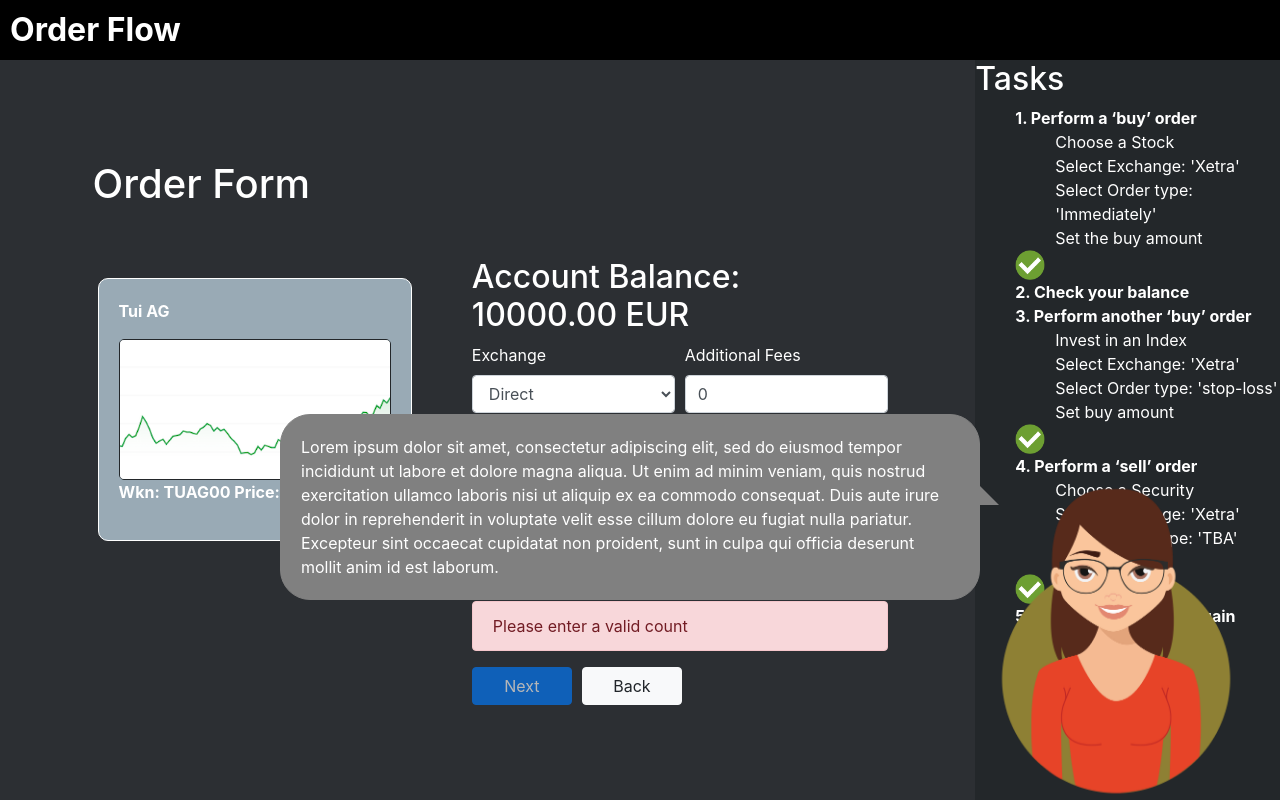
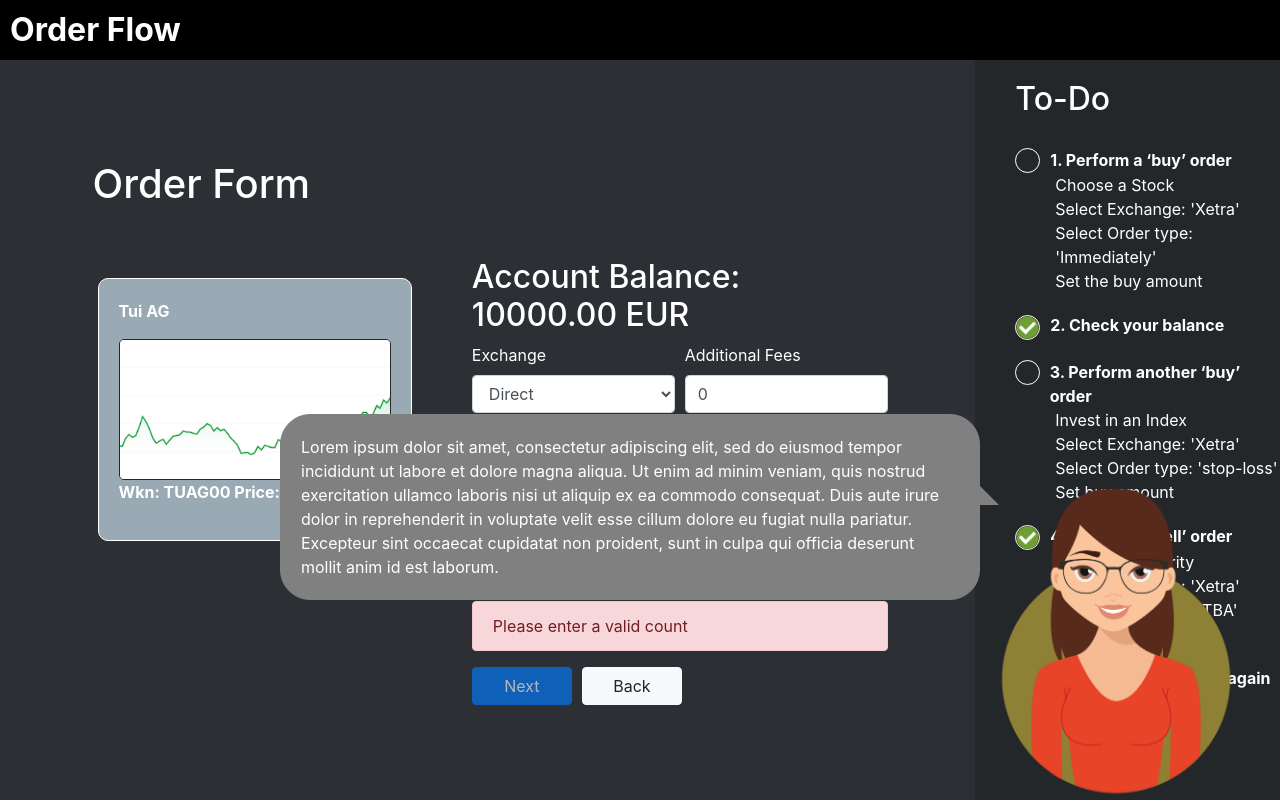
Before and after one commit to CBS-EBUSS-Group/order-flow, a React (Create React App) app: page /buy in a window 1280 px wide. Built offline with nearby package versions, Linux system fonts and the light colour scheme.

Commit message:
styles fuer taskbar

```diff
--- a/src/components/taskBar/TaskBar.js
+++ b/src/components/taskBar/TaskBar.js
@@ -8,8 +8,8 @@ const TaskBar = () => {
 
   return (
     <div className={styles.task_bar}>
-      <h2>Tasks</h2>
-      <ol>
+      <h2 className={styles.heading}>To-Do</h2>
+      <ol className={styles.ol}>
         {tasks.map((task) => (
           <TaskItem key={task.id} item={task} />
         ))}
--- a/src/components/taskBar/TaskBar.module.css
+++ b/src/components/taskBar/TaskBar.module.css
@@ -5,10 +5,43 @@
 }
 
 .li {
+  display: flex;
+  flex-direction: column;
   list-style-type: none;
+  margin-bottom: 20px;
+}
+
+.filledCheckbox {
+  display: inline-block;
+  margin-right: 10px;
 }
 
 .image {
-  width: 30px;
-  height: 30px;
+  width: 25px;
+  height: 25px;
+  border: 1px solid #ffffff;
+  border-radius: 13px;
 }
+
+.emptyCheckbox {
+  display: inline-block;
+  width: 25px;
+  height: 25px;
+  border-radius: 13px;
+  border: 1px solid #ffffff;
+  margin-right: 10px;
+}
+
+.titleRow {
+  display: flex;
+  justify-content: flex-start;
+}
+
+.ol {
+  padding: 0;
+  margin-left: 40px;
+}
+
+.heading {
+  margin: 20px 0 30px 40px;
+}
--- a/src/components/taskBar/TaskItem.js
+++ b/src/components/taskBar/TaskItem.js
@@ -4,12 +4,20 @@ import styles from "./TaskBar.module.css";
 const TaskItem = ({ item }) => {
   return (
     <li className={styles.li}>
-      {item.done && (
-        <div>
-          <img src="green_mark.png" alt="greenMark" className={styles.image} />
-        </div>
-      )}
-      <b>{item.title}</b>
+      <div className={styles.titleRow}>
+        {item.done ? (
+          <div className={styles.filledCheckbox}>
+            <img
+              src="green_mark.png"
+              alt="greenMark"
+              className={styles.image}
+            />
+          </div>
+        ) : (
+          <div className={styles.emptyCheckbox} />
+        )}
+        <b>{item.title}</b>
+      </div>
       <ul>{item.subtask1}</ul>
       <ul>{item.subtask2}</ul>
       <ul>{item.subtask3}</ul>
```
